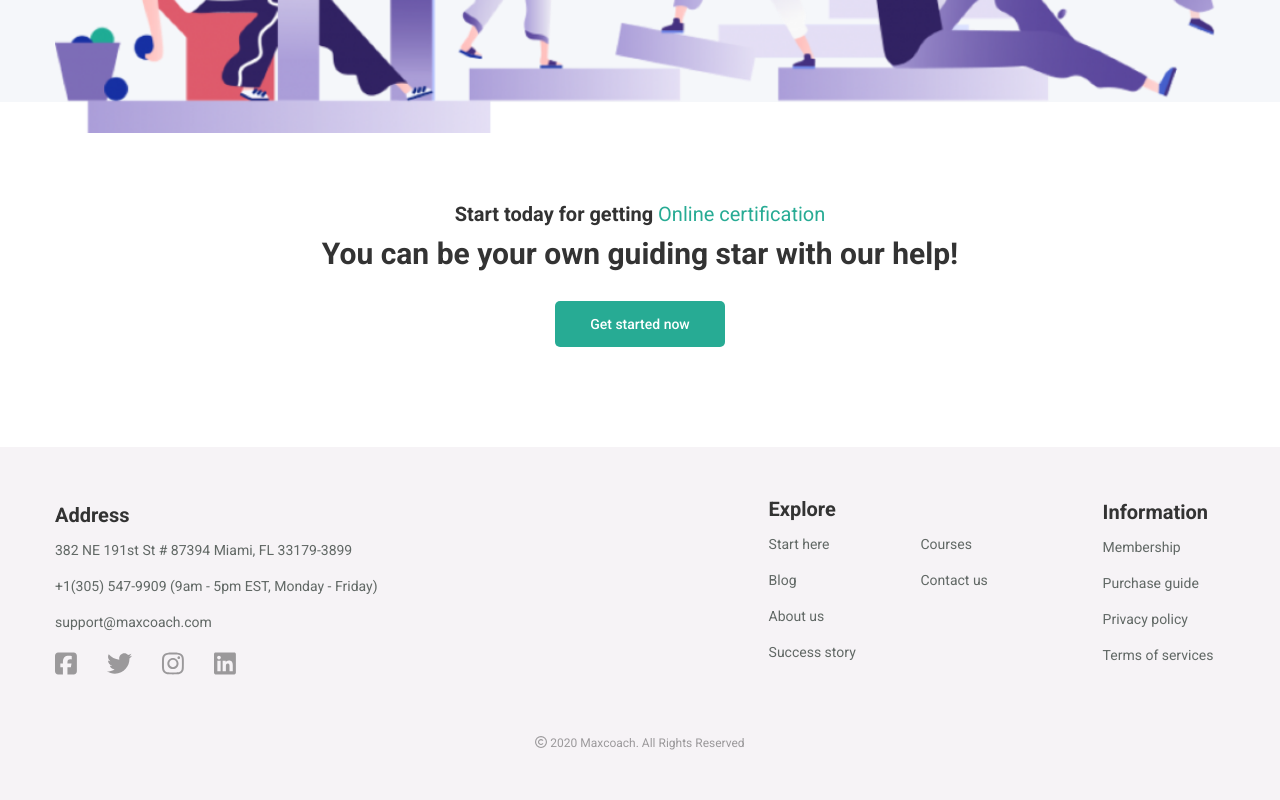
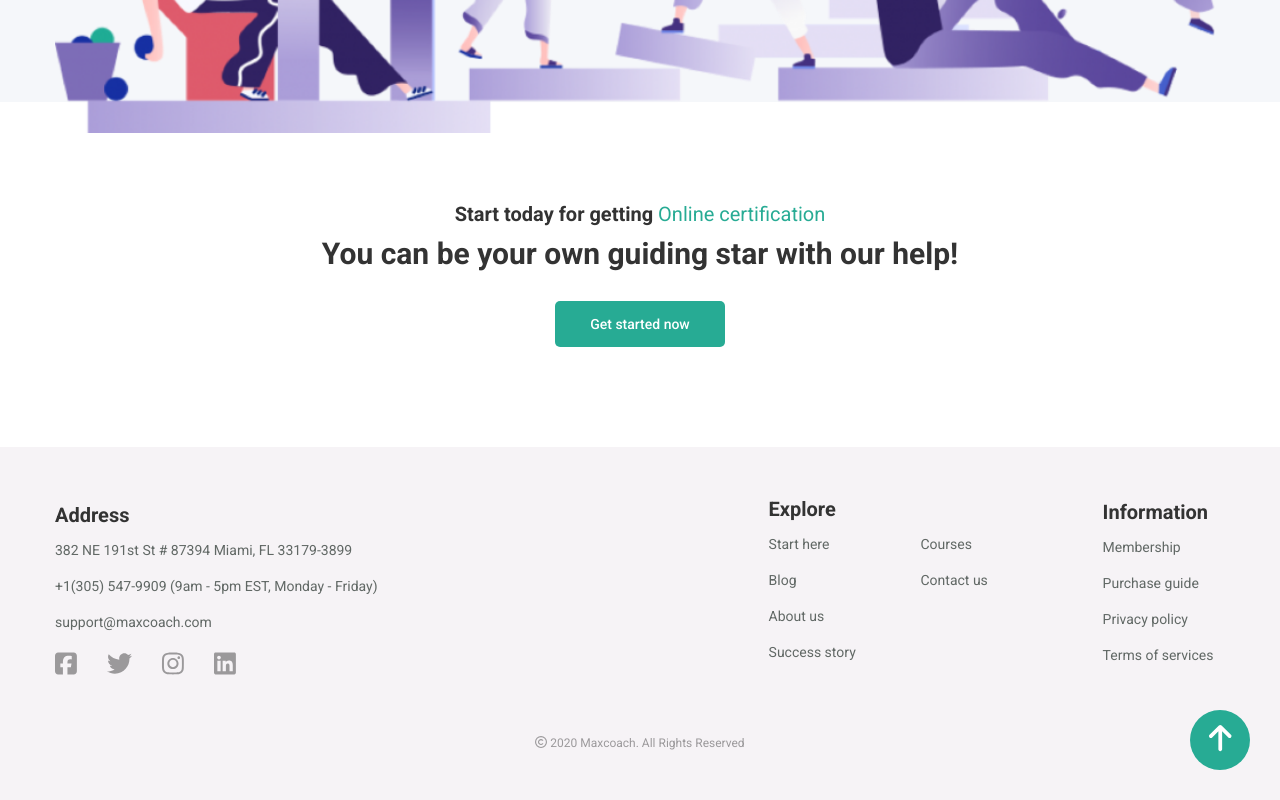
Before and after one commit to Pierfran992/proj-html-vuejs, a Vue app: page / in a window 1280 px wide. Shown: the part 5395-6195 px from the top of the page. Built offline with nearby package versions, Linux system fonts and the light colour scheme.

Commit message:
Creato un ancor text per riportare l'utente a inizio pagina quando si trova alla fine;

```diff
--- a/src/components/AppFooter.vue
+++ b/src/components/AppFooter.vue
@@ -63,6 +63,13 @@ export default {
             <font-awesome-icon icon="fa-regular fa-copyright" />
             <span> 2020 Maxcoach. All Rights Reserved</span>
         </div>
+
+        <!-- bottone per tornare a inizio pagina -->
+        <div class="ancor">
+            <a href="#ancorElement">
+                <font-awesome-icon icon="fa-solid fa-arrow-up" />
+            </a>
+        </div>
     </section>
 </template>
 
@@ -73,7 +80,7 @@ export default {
 section {
     background-color: $sectionThirdColor;
     padding: 50px 0;
-
+    position: relative;
 }
 
 .container {
@@ -134,4 +141,23 @@ section {
     text-align: center;
     margin-top: 50px;
 }
+
+.ancor {
+    background-color: $fontSecondaryColor;
+    width: 60px;
+    height: 60px;
+    line-height: 60px;
+    text-align: center;
+    font-size: 30px;
+    border-radius: 50%;
+    position: absolute;
+    bottom: 30px;
+    right: 30px;
+    cursor: pointer;
+
+    a {
+        color: $secondColor;
+        text-decoration: none;
+    }
+}
 </style>
--- a/src/components/AppHeader.vue
+++ b/src/components/AppHeader.vue
@@ -15,7 +15,7 @@ export default {
     <section>
         <div class="container">
             <!-- inserisco il logo della pagina -->
-            <div class="slot_logo">
+            <div id="ancorElement" class="slot_logo">
                 <img src="../assets/images/light-logo.png" alt="logo_maxcoach">
             </div>
             <!-- richiamo la navbar e la searchbar -->
--- a/src/main.js
+++ b/src/main.js
@@ -30,10 +30,11 @@ import { faTwitter } from '@fortawesome/free-brands-svg-icons'
 import { faInstagram } from '@fortawesome/free-brands-svg-icons'
 import { faLinkedin } from '@fortawesome/free-brands-svg-icons'
 import { faCopyright } from '@fortawesome/free-regular-svg-icons'
+import { faArrowUp } from '@fortawesome/free-solid-svg-icons'
 
 
 /* add icons to the library */
-library.add(faUserSecret, faAngleDown, faCartShopping, faCircleUser, faMagnifyingGlass, faRulerCombined, faBook, faLifeRing, faCheck, faFileLines, faUser, faArrowRight, faCalendar, faEye, faFlag, faGear, faDesktop, faSquareFacebook, faTwitter, faInstagram, faLinkedin, faCopyright);
+library.add(faUserSecret, faAngleDown, faCartShopping, faCircleUser, faMagnifyingGlass, faRulerCombined, faBook, faLifeRing, faCheck, faFileLines, faUser, faArrowRight, faCalendar, faEye, faFlag, faGear, faDesktop, faSquareFacebook, faTwitter, faInstagram, faLinkedin, faCopyright, faArrowUp);
 
 createApp(App)
     .component('font-awesome-icon', FontAwesomeIcon)
```
